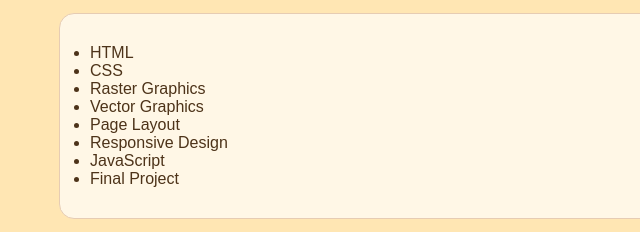
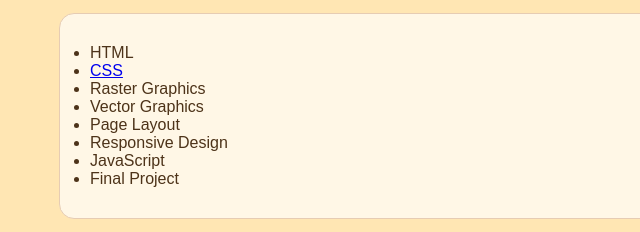
Before and after one commit to Mousemouse12138/WDCP, a plain HTML site: page index.html in a window 1280 px wide. Shown: the part 139-371 px from the top of the page, 9-649 px from the left. Drawn offline with Linux system fonts and the light colour scheme.

Commit message:
Update index.html

```diff
--- a/index.html
+++ b/index.html
@@ -49,7 +49,7 @@
 
     <ul>
       <li>HTML</li>
-      <li>CSS</li>
+      <li><a href="https://mousemouse12138.github.io/me/styleindex.css">CSS</a></li>
       <li>Raster Graphics</li>
       <li>Vector Graphics</li>
       <li>Page Layout</li>
```
